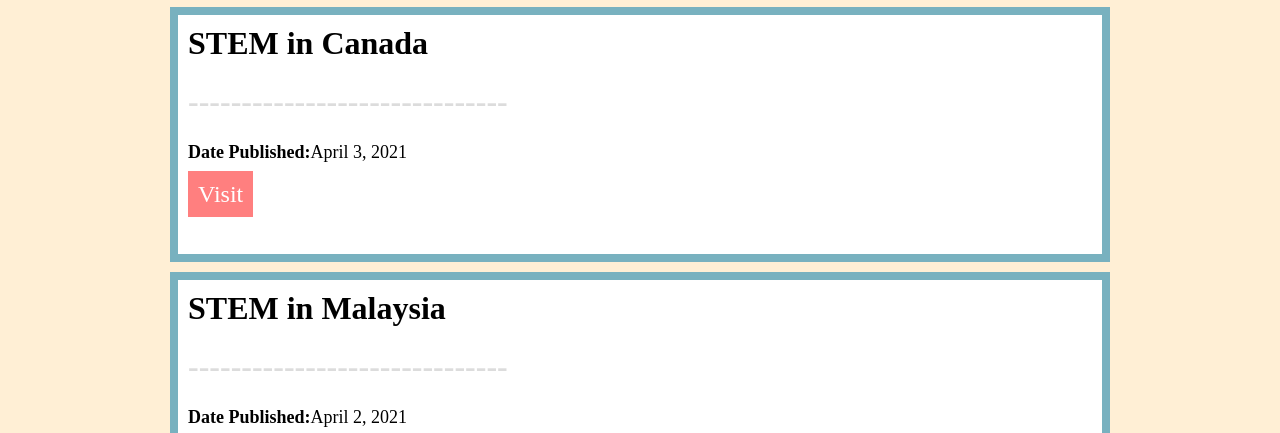
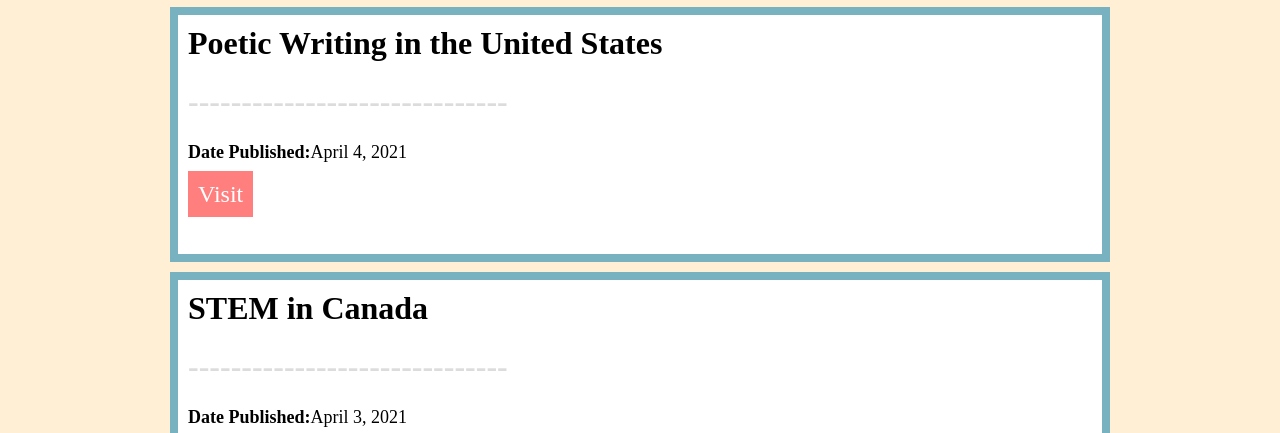
Before and after one commit to Scholarstein/blog, a plain HTML site: page updates.html in a window 1280 px wide. Shown: the part 620-1053 px from the top of the page. Drawn offline with Linux system fonts and the light colour scheme.

Commit message:
Update updates.html

```diff
--- a/updates.html
+++ b/updates.html
@@ -81,6 +81,14 @@ body {
       </div>
 
 	 <table style = "width:75%; margin-left: auto; margin-right: auto;" cellspacing="10px" cellpadding = "10px">
+         <tr>
+          <td style = "border: 8px solid #78B1BF;background-color:white;">
+          <h1 style = "font-family:oswald;">Poetic Writing in the United States</h1>
+          <h1 style = "font-family:oswald;color:#DCDCDC;">------------------------------</h1>
+           <p style = "font-size:18px;font-family:oswald;"><b>Date Published:</b>April 4, 2021</p>
+	  <a href = "STEMinCanada.html" style = "border: none; color:white; padding: 10px;  text-align: center; font-family:oswald; text-decoration: none; font-size:24px; background-color: #ff7f7f;" class = "button">Visit</a><br><br><br>
+          </td>
+        </tr>
 	<tr>
           <td style = "border: 8px solid #78B1BF;background-color:white;">
           <h1 style = "font-family:oswald;">STEM in Canada</h1>
```
